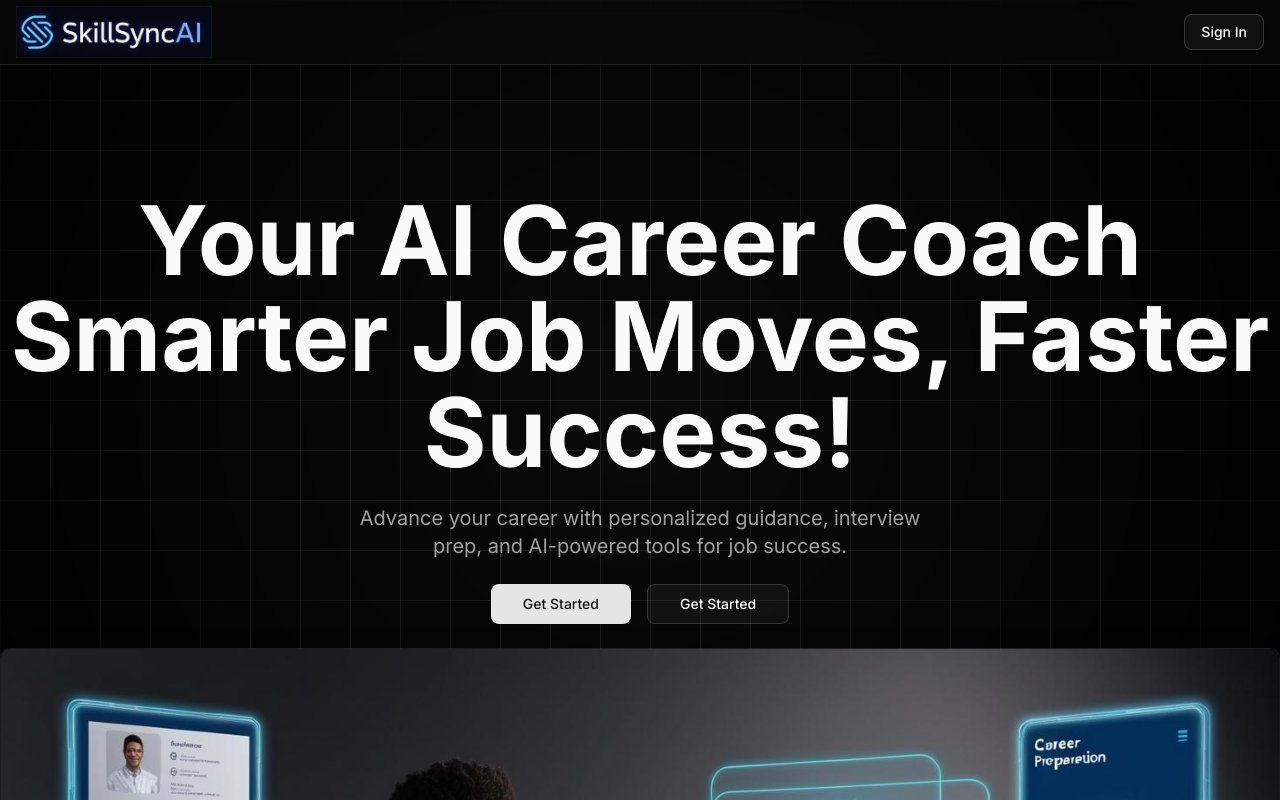
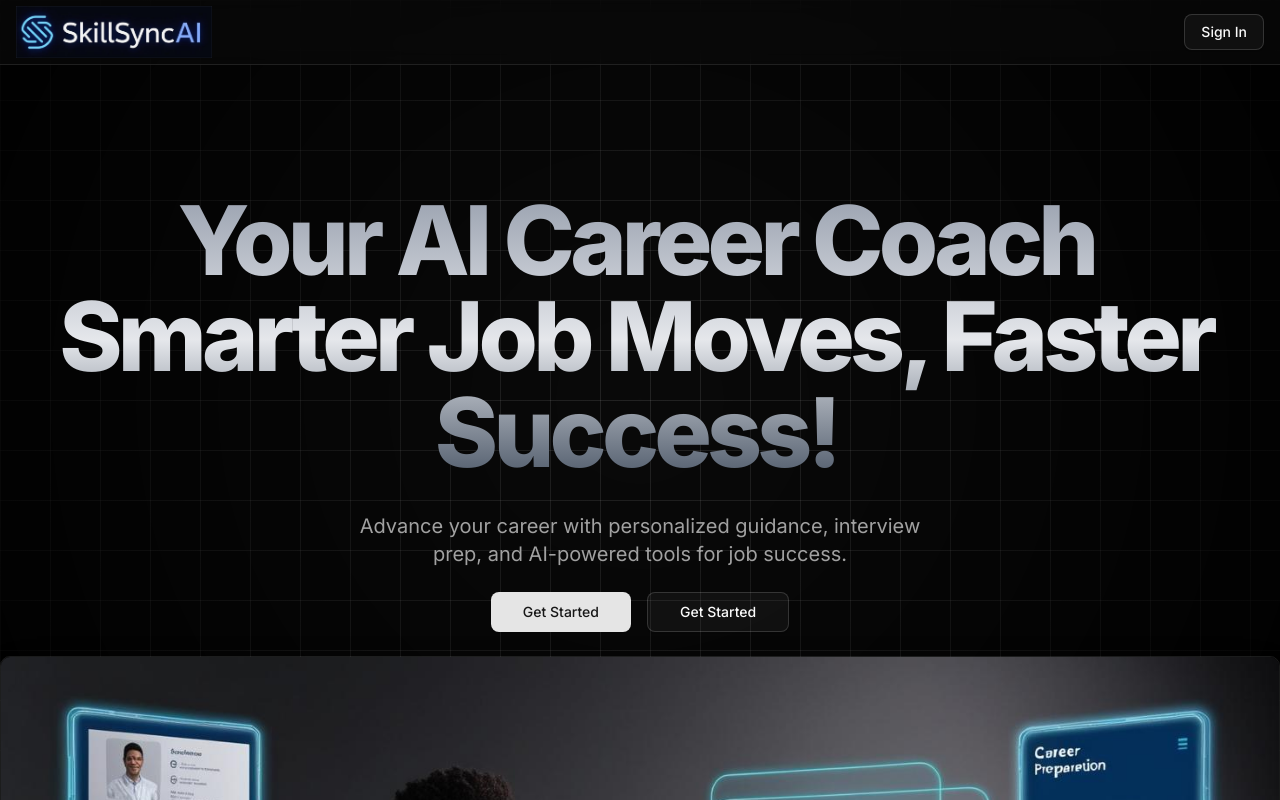
Before and after one commit to Maliha-Moon/ai-career-coach, a Next.js app: page / in a window 1280 px wide. Shown: the top 800 px of the page. Built offline with nearby package versions, Linux system fonts and the light colour scheme; no server answers.

Commit message:
style: add gradient-title utility for hero section text

```diff
--- a/app/globals.css
+++ b/app/globals.css
@@ -147,3 +147,11 @@
   height: 100%;
   background: radial-gradient(circle, transparent, rgba(0, 0, 0, 0.9));
 }
+
+/* custom utility classes */
+@layer utilities {
+  .gradient-title {
+    @apply bg-gradient-to-b from-gray-400 via-gray-200 to-gray-600
+     font-extrabold tracking-tighter text-transparent bg-clip-text pb-2 pr-2;
+  }
+}
```
